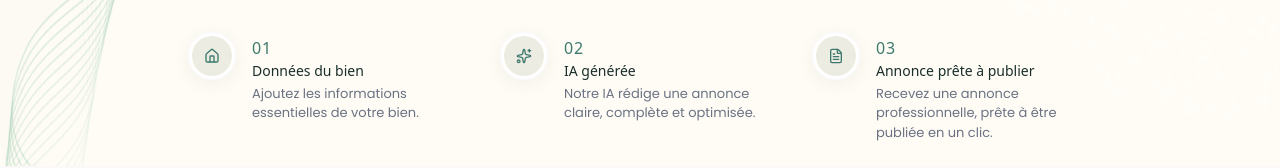
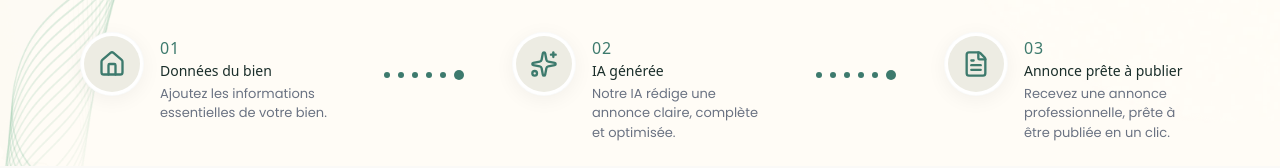
Before and after one commit to Mern-Unbeatable/johann-rochat-frontend, a React (Vite) app: page / in a window 1280 px wide. Shown: the part 683-851 px from the top of the page. Built offline with nearby package versions, Linux system fonts and the light colour scheme; no server answers.

Commit message:
feat: create HeroSection component for public landing page

```diff
--- a/src/pages/public/public_Home/section/HeroSection.jsx
+++ b/src/pages/public/public_Home/section/HeroSection.jsx
@@ -11,7 +11,7 @@ const HeroSection = () => {
         <img
           src="/leftside.png"
           alt=""
-          className="pointer-events-none absolute bottom-0 left-0 hidden h-[85%] md:h-[90%] max-w-[25%] md:max-w-[20%] lg:max-w-[18%] object-contain object-left-bottom opacity-70 select-none lg:block"
+          className="pointer-events-none absolute bottom-0 left-0 hidden h-[85%] max-w-[25%] object-contain object-left-bottom opacity-70 select-none md:h-[90%] md:max-w-[20%] lg:block lg:max-w-[18%]"
         />
         {/* Right Soft Cream Gradient Graphic */}
         <img
@@ -61,19 +61,25 @@ const HeroSection = () => {
             <ArrowRight className="ml-1 h-5 w-5" />
           </Link>
         </div>
-        </div>
-            {/* Steps Indicator Section at the bottom */}
-      <div className="relative z-10 mt-16 w-full px-6 md:px-12 lg:px-16 xl:px-20 2xl:px-6 md:mt-20 lg:mt-24">
+      </div>
+      {/* Steps Indicator Section at the bottom */}
+      <div className="relative z-10 mt-16 w-full px-6 md:mt-20 md:px-12 lg:mt-24 lg:px-16 xl:px-20 2xl:px-6">
         <div className="flex flex-col items-center justify-center gap-0 md:flex-row md:items-start md:gap-4 lg:gap-6 xl:gap-8">
           {/* Step 1 */}
           <div className="relative flex max-w-[280px] flex-1 items-start gap-4 pb-8 md:pb-0">
-            <div className="relative z-10 flex h-12 w-12 flex-shrink-0 items-center justify-center rounded-full border border-gray-100/40 bg-white shadow-[0_4px_20px_rgba(0,0,0,0.05)]">
-              <div className="flex h-10 w-10 items-center justify-center rounded-full bg-[#EDECE3]">
-                <Home className="h-4 w-4 text-[#3D7A6D]" />
+            <div className="relative z-10 flex h-16 w-16 flex-shrink-0 items-center justify-center rounded-full border border-gray-100/40 bg-white shadow-[0_4px_20px_rgba(0,0,0,0.05)]">
+              <div className="flex h-14 w-14 items-center justify-center rounded-full bg-[#EDECE3]">
+                <Home className="h-7 w-7 text-[#3D7A6D]" />
               </div>
             </div>
             {/* Vertical connector for mobile */}
-            <div className="absolute top-[48px] bottom-0 left-[23px] w-0 border-l-2 border-dotted border-[#3D7A6D]/60 md:hidden"></div>
+            <div className="absolute top-[68px] bottom-[4px] left-[29px] flex flex-col justify-between items-center w-1.5 md:hidden">
+              <div className="h-1.5 w-1.5 rounded-full bg-[#3D7A6D]" />
+              <div className="h-1.5 w-1.5 rounded-full bg-[#3D7A6D]" />
+              <div className="h-1.5 w-1.5 rounded-full bg-[#3D7A6D]" />
+              <div className="h-1.5 w-1.5 rounded-full bg-[#3D7A6D]" />
+              <div className="h-1.5 w-1.5 rounded-full bg-[#3D7A6D]" />
+            </div>
 
             <div className="flex flex-col pt-1">
               <div className="text-xl font-bold tracking-wider text-[#3D7A6D] uppercase md:text-sm lg:text-sm xl:text-base 2xl:text-xl">
@@ -89,19 +95,30 @@ const HeroSection = () => {
           </div>
 
           {/* Dotted Divider 1 */}
-          <div className="hidden items-center justify-center self-center px-2 text-lg font-bold tracking-widest text-[#3D7A6D] opacity-40 lg:px-4 xl:hidden 2xl:flex">
-            ••••••
+          <div className="hidden xl:flex items-center gap-2 self-start mt-[38px] px-2 lg:px-4">
+            <div className="h-1.5 w-1.5 rounded-full bg-[#3D7A6D]" />
+            <div className="h-1.5 w-1.5 rounded-full bg-[#3D7A6D]" />
+            <div className="h-1.5 w-1.5 rounded-full bg-[#3D7A6D]" />
+            <div className="h-1.5 w-1.5 rounded-full bg-[#3D7A6D]" />
+            <div className="h-1.5 w-1.5 rounded-full bg-[#3D7A6D]" />
+            <div className="h-2.5 w-2.5 rounded-full bg-[#3D7A6D]" />
           </div>
 
           {/* Step 2 */}
           <div className="relative flex max-w-[280px] flex-1 items-start gap-4 pb-8 md:pb-0">
-            <div className="relative z-10 flex h-12 w-12 flex-shrink-0 items-center justify-center rounded-full border border-gray-100/40 bg-white shadow-[0_4px_20px_rgba(0,0,0,0.05)]">
-              <div className="flex h-10 w-10 items-center justify-center rounded-full bg-[#EDECE3]">
-                <Sparkles className="h-4 w-4 text-[#3D7A6D]" />
+            <div className="relative z-10 flex h-16 w-16 flex-shrink-0 items-center justify-center rounded-full border border-gray-100/40 bg-white shadow-[0_4px_20px_rgba(0,0,0,0.05)]">
+              <div className="flex h-14 w-14 items-center justify-center rounded-full bg-[#EDECE3]">
+                <Sparkles className="h-7 w-7 text-[#3D7A6D]" />
               </div>
             </div>
             {/* Vertical connector for mobile */}
-            <div className="absolute top-[48px] bottom-0 left-[23px] w-0 border-l-2 border-dotted border-[#3D7A6D]/60 md:hidden"></div>
+            <div className="absolute top-[68px] bottom-[4px] left-[29px] flex flex-col justify-between items-center w-1.5 md:hidden">
+              <div className="h-1.5 w-1.5 rounded-full bg-[#3D7A6D]" />
+              <div className="h-1.5 w-1.5 rounded-full bg-[#3D7A6D]" />
+              <div className="h-1.5 w-1.5 rounded-full bg-[#3D7A6D]" />
+              <div className="h-1.5 w-1.5 rounded-full bg-[#3D7A6D]" />
+              <div className="h-1.5 w-1.5 rounded-full bg-[#3D7A6D]" />
+            </div>
 
             <div className="flex flex-col pt-1">
               <div className="text-xl font-bold tracking-wider text-[#3D7A6D] uppercase md:text-sm lg:text-sm xl:text-base 2xl:text-xl">
@@ -117,15 +134,20 @@ const HeroSection = () => {
           </div>
 
           {/* Dotted Divider 2 */}
-          <div className="hidden items-center justify-center self-center px-2 text-lg font-bold tracking-widest text-[#3D7A6D] opacity-40 lg:px-4 xl:hidden 2xl:flex">
-            ••••••
+          <div className="hidden xl:flex items-center gap-2 self-start mt-[38px] px-2 lg:px-4">
+            <div className="h-1.5 w-1.5 rounded-full bg-[#3D7A6D]" />
+            <div className="h-1.5 w-1.5 rounded-full bg-[#3D7A6D]" />
+            <div className="h-1.5 w-1.5 rounded-full bg-[#3D7A6D]" />
+            <div className="h-1.5 w-1.5 rounded-full bg-[#3D7A6D]" />
+            <div className="h-1.5 w-1.5 rounded-full bg-[#3D7A6D]" />
+            <div className="h-2.5 w-2.5 rounded-full bg-[#3D7A6D]" />
           </div>
 
           {/* Step 3 */}
           <div className="relative flex max-w-[280px] flex-1 items-start gap-4">
-            <div className="relative z-10 flex h-12 w-12 flex-shrink-0 items-center justify-center rounded-full border border-gray-100/40 bg-white shadow-[0_4px_20px_rgba(0,0,0,0.05)]">
-              <div className="flex h-10 w-10 items-center justify-center rounded-full bg-[#EDECE3]">
-                <FileText className="h-4 w-4 text-[#3D7A6D]" />
+            <div className="relative z-10 flex h-16 w-16 flex-shrink-0 items-center justify-center rounded-full border border-gray-100/40 bg-white shadow-[0_4px_20px_rgba(0,0,0,0.05)]">
+              <div className="flex h-14 w-14 items-center justify-center rounded-full bg-[#EDECE3]">
+                <FileText className="h-7 w-7 text-[#3D7A6D]" />
               </div>
             </div>
             <div className="flex flex-col pt-1">
```
